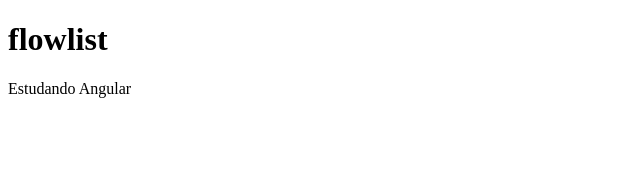
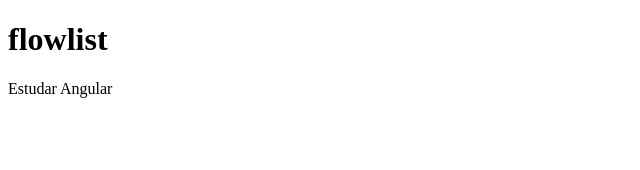
Before and after one commit to Gioomoraes/flowlist-angular, an Angular app: page / in a window 1280 px wide. Shown: the top 170 px of the page, without its empty margins (0-640 px from the left). Built offline with nearby package versions, Linux system fonts and the light colour scheme.

Commit message:
Add Task interface and use it in TaskItem

```diff
--- a/src/app/task-item/task-item.html
+++ b/src/app/task-item/task-item.html
@@ -1 +1 @@
-<p>{{ taskTitle }}</p>
+<p>{{ task.title }}</p>
--- a/src/app/task-item/task-item.ts
+++ b/src/app/task-item/task-item.ts
@@ -1,4 +1,5 @@
 import { Component } from '@angular/core';
+import { Task } from '../task';
 
 @Component({
   imports: [],
@@ -6,6 +7,11 @@ import { Component } from '@angular/core';
   styleUrl: './task-item.css',
   templateUrl: './task-item.html',
 })
+
 export class TaskItem {
-  taskTitle = 'Estudando Angular';
+  task: Task = {
+    id: 1,
+    title: 'Estudar Angular',
+    completed: false,
+  };
 }
--- /dev/null
+++ b/src/app/task.ts
@@ -0,0 +1,5 @@
+export interface Task {
+  id: number;
+  title: string;
+  completed: boolean;
+}
```
